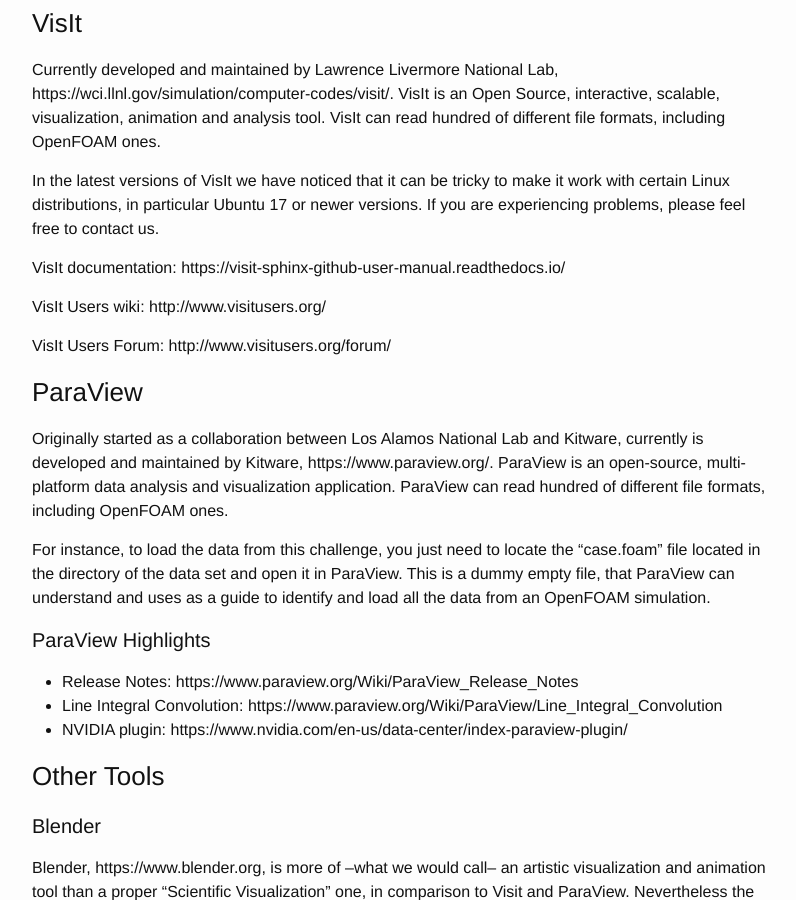
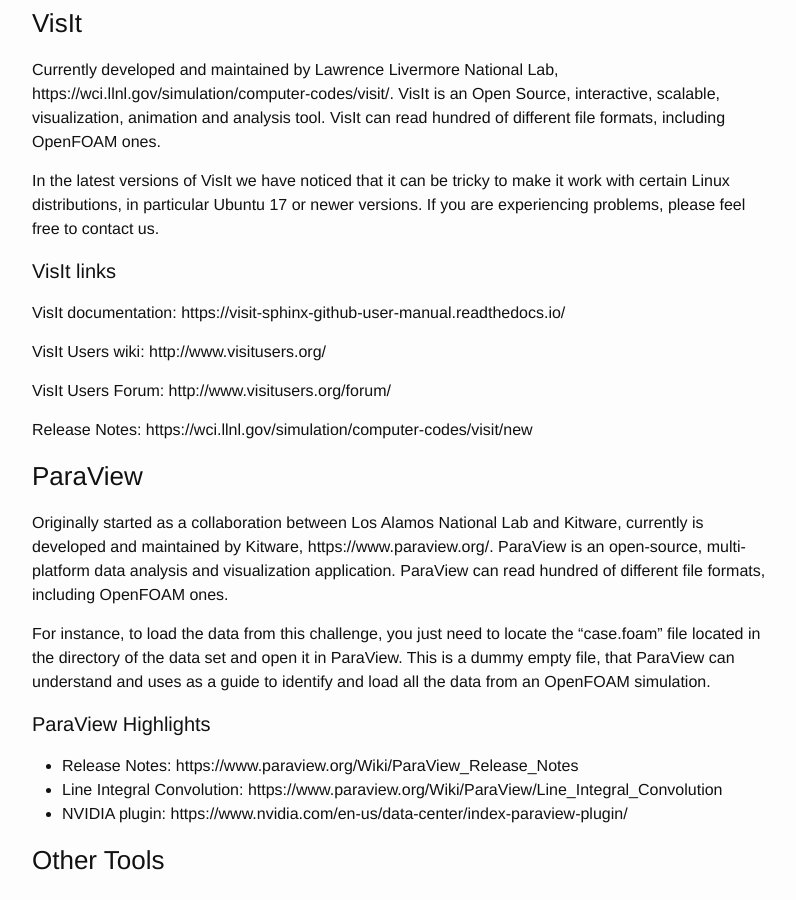
Before and after one commit to ComputeCanada/visualizeThis, a Jekyll site: the page built from _posts/2019-08-20-tools.markdown, in a window 1280 px wide and 900 px high, scrolled down 951 px. Shown: the whole window, without its empty margins (238-1034 px from the left). Built offline with Jekyll 4.4.1, drawn with Linux system fonts in a browser that asks for light colours.

Commit message:
VisIt links

```diff
--- a/_posts/2019-08-20-tools.markdown
+++ b/_posts/2019-08-20-tools.markdown
@@ -33,12 +33,14 @@
 
 In the latest versions of VisIt we have noticed that it can be tricky to make it work with certain Linux distributions, in particular Ubuntu 17 or newer versions. If you are experiencing problems, please feel free to contact us.
 
+#### VisIt links
+VisIt documentation:  https://visit-sphinx-github-user-manual.readthedocs.io/
 
-VisIt documentation: https://visit-sphinx-github-user-manual.readthedocs.io/
+VisIt Users wiki:  http://www.visitusers.org/
 
-VisIt Users wiki: http://www.visitusers.org/
+VisIt Users Forum:  http://www.visitusers.org/forum/
 
-VisIt Users Forum: http://www.visitusers.org/forum/
+Release Notes:  https://wci.llnl.gov/simulation/computer-codes/visit/new
 
 
 ### ParaView
```
